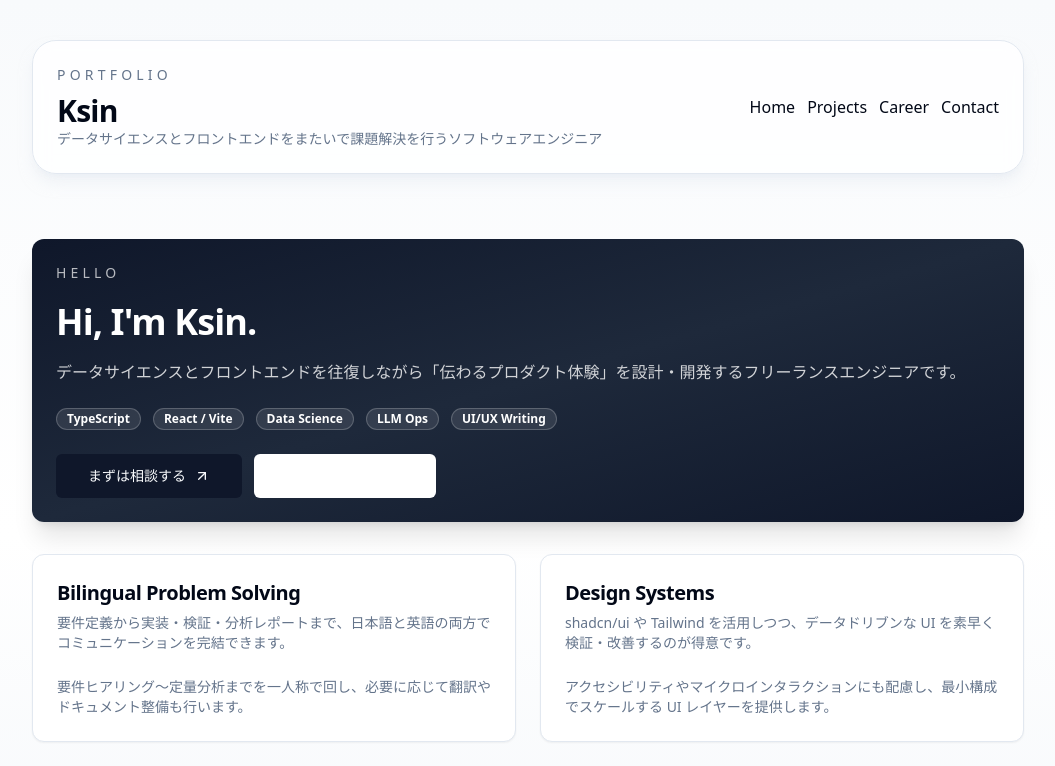
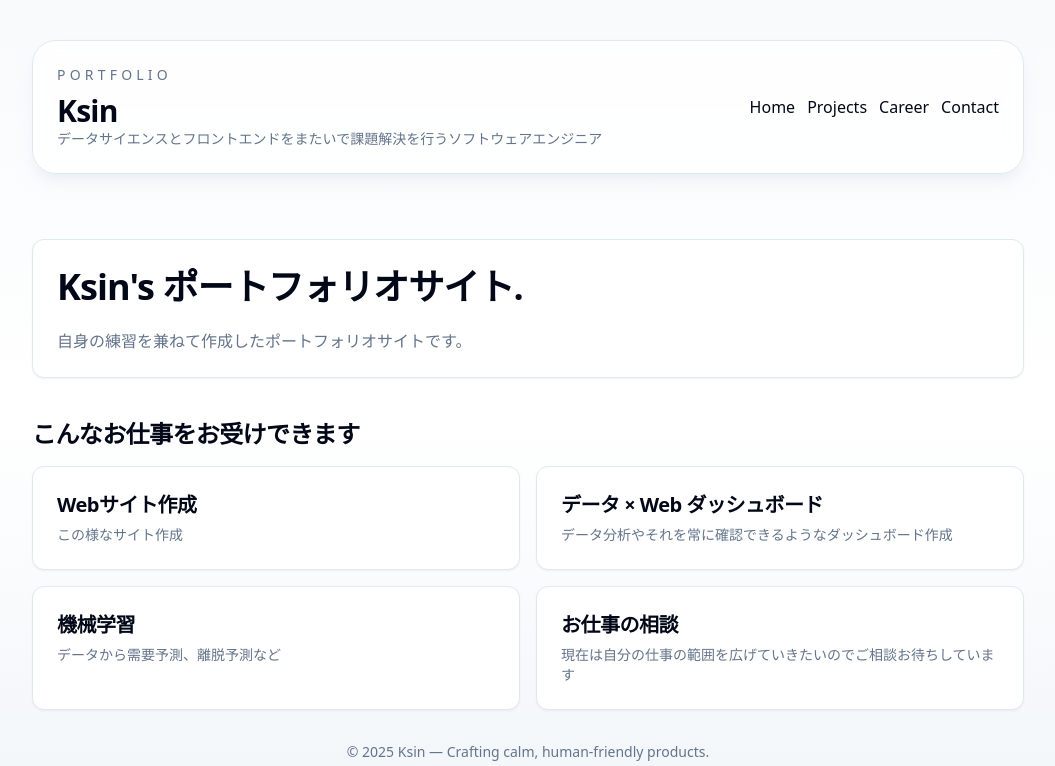
Before and after one commit to Ksin0000/personal-portfolio, a React (Vite) app: page / in a window 1280 px wide. Shown: the top 766 px of the page, without its empty margins (112-1167 px from the left). Built offline with nearby package versions, Linux system fonts and the light colour scheme.

Commit message:
内容を一旦まとめ

```diff
--- a/src/pages/Career.tsx
+++ b/src/pages/Career.tsx
@@ -23,8 +23,6 @@ const history = [
     detail: 'CS を専攻し、アルゴリズム／データ構造／Web 開発の基礎を習得。',
   },
 ]
-
-const focusAreas = ['shadcn/ui', 'TypeScript', 'Data Science', 'LLM Ops', 'Mentoring']
 
 export default function Career() {
   return (
@@ -55,19 +53,6 @@ export default function Career() {
           </div>
         ))}
       </div>
-
-      <Card>
-        <CardHeader>
-          <CardTitle className="text-lg">Focus Areas</CardTitle>
-        </CardHeader>
-        <CardContent className="flex flex-wrap gap-2">
-          {focusAreas.map((area) => (
-            <Badge key={area} variant="secondary">
-              {area}
-            </Badge>
-          ))}
-        </CardContent>
-      </Card>
     </section>
   )
 }
--- a/src/pages/Contact.tsx
+++ b/src/pages/Contact.tsx
@@ -1,6 +1,5 @@
 import { ArrowUpRight, Github, MessageCircle } from 'lucide-react'
 
-import { Badge } from '@/components/ui/badge'
 import { Button } from '@/components/ui/button'
 import { Card, CardContent, CardDescription, CardHeader, CardTitle } from '@/components/ui/card'
 
@@ -8,7 +7,7 @@ const contactChannels = [
   {
     label: 'GitHub',
     value: '@Ksin0000',
-    description: 'Issue や DM での相談はできる限り 24h 以内に返信します。',
+    description: '個人アカウントです。',
     href: 'https://github.com/Ksin0000',
     icon: Github,
     available: true,
@@ -16,14 +15,12 @@ const contactChannels = [
   {
     label: 'Contact Form',
     value: '準備中',
-    description: 'Notion フォームを準備中。公開までは GitHub からご連絡ください。',
+    description: 'フォームを準備中。公開までは GitHub からご連絡ください。',
     href: undefined,
     icon: MessageCircle,
     available: false,
   },
 ]
-
-const availabilities = ['フルリモート', 'スポット相談', 'UI Revamp', 'データ分析サポート']
 
 export default function Contact() {
   return (
@@ -67,20 +64,6 @@ export default function Contact() {
           )
         })}
       </div>
-
-      <Card>
-        <CardHeader>
-          <CardTitle>Currently Open For</CardTitle>
-          <CardDescription>短期リソースや UI リフレッシュのご相談が多めです。</CardDescription>
-        </CardHeader>
-        <CardContent className="flex flex-wrap gap-2">
-          {availabilities.map((item) => (
-            <Badge key={item} variant="secondary">
-              {item}
-            </Badge>
-          ))}
-        </CardContent>
-      </Card>
     </section>
   )
 }
--- a/src/pages/Home.tsx
+++ b/src/pages/Home.tsx
@@ -1,81 +1,51 @@
-import { ArrowUpRight, Github } from 'lucide-react'
-import { Link } from 'react-router-dom'
+import { Card, CardDescription, CardHeader, CardTitle } from '@/components/ui/card'
 
-import { Badge } from '@/components/ui/badge'
-import { Button } from '@/components/ui/button'
-import { Card, CardContent, CardDescription, CardHeader, CardTitle } from '@/components/ui/card'
 
-const stacks = ['TypeScript', 'React / Vite', 'Data Science', 'LLM Ops', 'UI/UX Writing']
-const highlights = [
+const desiredProjects = [
   {
-    title: 'Bilingual Problem Solving',
-    body: '要件定義から実装・検証・分析レポートまで、日本語と英語の両方でコミュニケーションを完結できます。',
-    detail: '要件ヒアリング〜定量分析までを一人称で回し、必要に応じて翻訳やドキュメント整備も行います。',
+    title: 'Webサイト作成',
+    detail: 'この様なサイト作成',
   },
   {
-    title: 'Design Systems',
-    body: 'shadcn/ui や Tailwind を活用しつつ、データドリブンな UI を素早く検証・改善するのが得意です。',
-    detail: 'アクセシビリティやマイクロインタラクションにも配慮し、最小構成でスケールする UI レイヤーを提供します。',
+    title: 'データ × Web ダッシュボード',
+    detail: 'データ分析やそれを常に確認できるようなダッシュボード作成',
   },
   {
-    title: 'Data Products',
-    body: '可視化基盤、ML フィーチャー開発、LLM による自動化などデータ周辺の開発経験があります。',
-    detail: 'Python / SQL での前処理から React での可視化まで連続したパイプラインを構築できます。',
+    title: '機械学習',
+    detail: 'データから需要予測、離脱予測など',
   },
   {
-    title: 'Calm Productivity',
-    body: '小規模チームや個人開発でもスケールするよう、型安全性とドキュメントを意識した開発を行います。',
-    detail: '集中して開発できる環境づくりと継続的な改善サイクルを大切にしています。',
+    title: 'お仕事の相談',
+    detail: '現在は自分の仕事の範囲を広げていきたいのでご相談お待ちしています',
   },
 ]
 
 export default function Home() {
   return (
-    <section className="space-y-8">
-      <Card className="border-none bg-gradient-to-br from-slate-900 via-slate-800 to-slate-900 text-white shadow-xl">
-        <CardHeader className="space-y-6">
-          <div className="space-y-4">
-            <p className="text-sm uppercase tracking-[0.3em] text-white/70">Hello</p>
-            <CardTitle className="text-4xl font-semibold leading-tight">Hi, I&apos;m Ksin.</CardTitle>
-            <CardDescription className="text-base text-white/80">
-              データサイエンスとフロントエンドを往復しながら「伝わるプロダクト体験」を設計・開発するフリーランスエンジニアです。
-            </CardDescription>
-          </div>
-          <div className="flex flex-wrap gap-3">
-            {stacks.map((stack) => (
-              <Badge key={stack} variant="secondary" className="border-white/20 bg-white/10 text-white">
-                {stack}
-              </Badge>
-            ))}
-          </div>
-          <div className="flex flex-wrap gap-3">
-            <Button size="lg" className="gap-2" asChild>
-              <Link to="/contact">
-                まずは相談する
-                <ArrowUpRight className="h-4 w-4" />
-              </Link>
-            </Button>
-            <Button asChild size="lg" variant="outline" className="gap-2 border-white/40 text-white">
-              <a href="https://github.com/Ksin0000" target="_blank" rel="noreferrer">
-                <Github className="h-4 w-4" />GitHub を見る
-              </a>
-            </Button>
-          </div>
+    <section className="space-y-10">
+      <Card className="border border-border bg-card text-card-foreground shadow-sm">
+        <CardHeader className="space-y-5">
+          <CardTitle className="text-4xl font-semibold leading-tight">Ksin&apos;s ポートフォリオサイト.</CardTitle>
+          <CardDescription className="text-base">
+            自身の練習を兼ねて作成したポートフォリオサイトです。
+          </CardDescription>
         </CardHeader>
       </Card>
 
-      <div className="grid gap-6 md:grid-cols-2">
-        {highlights.map((item) => (
-          <Card key={item.title} className="h-full">
-            <CardHeader>
-              <CardTitle className="text-xl">{item.title}</CardTitle>
-              <CardDescription>{item.body}</CardDescription>
-            </CardHeader>
-            <CardContent>
-              <p className="text-sm text-muted-foreground">{item.detail}</p>
-            </CardContent>
-          </Card>
-        ))}
+      <div className="space-y-4">
+        <div>
+          <h2 className="text-2xl font-semibold tracking-tight">こんなお仕事をお受けできます</h2>
+        </div>
+        <div className="grid gap-4 md:grid-cols-2">
+          {desiredProjects.map((project) => (
+            <Card key={project.title} className="h-full">
+              <CardHeader>
+                <CardTitle className="text-xl">{project.title}</CardTitle>
+                <CardDescription>{project.detail}</CardDescription>
+              </CardHeader>
+            </Card>
+          ))}
+        </div>
       </div>
     </section>
   )
--- a/src/pages/Projects.tsx
+++ b/src/pages/Projects.tsx
@@ -8,7 +8,7 @@ type Work = {
   title: string
   detail: string
   stack: string[]
-  status: '公開中' | 'WIP'
+  status: 'Private' | 'Public'
   link?: string
 }
 
@@ -16,15 +16,9 @@ const works: Work[] = [
   {
     title: 'Portfolio Site',
     detail: 'Vite + React + TypeScript で個人サイトを構築。Tailwind + shadcn/ui でデザインシステムを共通化。',
-    stack: ['React', 'Vite', 'shadcn/ui'],
-    status: '公開中',
+    stack: ['React', 'Vite', 'Tailwind', 'shadcn/ui', 'TypeScript', 'Cloudflare'],
+    status: 'Public',
     link: 'https://github.com/Ksin0000/personal-portfolio',
-  },
-  {
-    title: 'WIP',
-    detail: '作成中。データ分析基盤とUIダッシュボードを行き来できるスターターキットを検討中です。',
-    stack: ['LLM Ops', 'Supabase', 'Visualization'],
-    status: 'WIP',
   },
 ]
 
@@ -34,7 +28,7 @@ export default function Projects() {
       <div className="space-y-2">
         <h1 className="text-3xl font-semibold tracking-tight">Projects</h1>
         <p className="text-muted-foreground">
-          shadcn/ui を活用した UI リファインや、データ×Web の掛け合わせ案件を中心に取り組んでいます。
+          公開可能な制作物をまとめています。
         </p>
       </div>
       <div className="grid gap-6 md:grid-cols-2">
@@ -43,7 +37,7 @@ export default function Projects() {
             <CardHeader>
               <div className="flex items-center justify-between">
                 <CardTitle className="text-2xl">{work.title}</CardTitle>
-                <Badge variant={work.status === '公開中' ? 'default' : 'secondary'}>{work.status}</Badge>
+                <Badge variant={work.status === 'Public' ? 'default' : 'secondary'}>{work.status}</Badge>
               </div>
               <CardDescription>{work.detail}</CardDescription>
             </CardHeader>
@@ -57,8 +51,8 @@ export default function Projects() {
                 ))}
               </div>
             </CardContent>
-            <CardFooter className="mt-auto">
-              {work.link ? (
+            <CardFooter className="mt-auto min-h-[48px]">
+              {work.status === 'Public' && work.link ? (
                 <Button asChild className="gap-2">
                   <a href={work.link} target="_blank" rel="noreferrer">
                     リポジトリを見る
@@ -66,10 +60,7 @@ export default function Projects() {
                   </a>
                 </Button>
               ) : (
-                <Button className="gap-2" variant="outline" disabled>
-                  近日公開
-                  <ArrowUpRight className="h-4 w-4" />
-                </Button>
+                <p className="text-sm text-muted-foreground">Private repository</p>
               )}
             </CardFooter>
           </Card>
```
Also changed, not shown: 1 other file (tests, documents, lock files or other folders).
